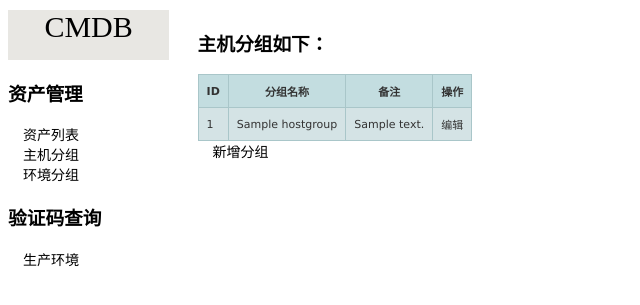
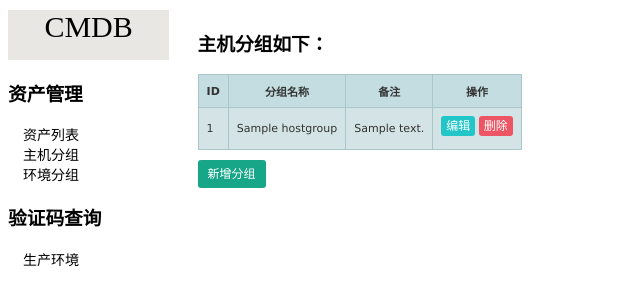
Before and after one commit to blueboay/CMDB, a Django app: page /am/hostgroup in a window 1280 px wide. Shown: the part 68-373 px from the top of the page, without its empty margins (0-640 px from the left). Run offline with Django 3.2, Linux system fonts and the light colour scheme; tables that the repository leaves empty hold one stand-in row (values such as "Sample post").

Commit message:
新增功能

```diff
--- a/AssetManagement/models.py
+++ b/AssetManagement/models.py
@@ -16,6 +16,7 @@ class HostInfo(models.Model):
     Jumpserver = models.BooleanField('是否加入堡垒机')
     Keepass = models.BooleanField('是否记录密码')
     Note = models.CharField('备注信息', max_length=1024, null=True, blank=True)
+    HostGroup = models.CharField('主机分组', max_length=32, default="")
 
     def __str__(self):
         return self.ServerName
--- a/AssetManagement/urls.py
+++ b/AssetManagement/urls.py
@@ -8,4 +8,6 @@ urlpatterns = [
     path('hostgroup', views.hostgroup),
     path('addhostgroup', views.addhostgroup),
     path('addenvgroup', views.addenvgroup),
+    path('edit', views.edithost),
+    path('del', views.delhost),
 ]
--- a/AssetManagement/views.py
+++ b/AssetManagement/views.py
@@ -18,7 +18,8 @@ def hostinfo(request):
     return render(request, 'am/hostInfo.html', {'data': data})
 
 def addhost(request):
-    print(request.POST)
+    envData = models.HostENV.objects.all()
+    hostGroupData = models.HostGroup.objects.all()
     if request.method == "POST":
         data = request.POST
         if "Zabbix" in request.POST:
@@ -56,10 +57,9 @@ def addhost(request):
             Keepass=KeepassDate,
             Note=request.POST["Note"],
         )
-    return render(request, "am/addhost.html")
+    return render(request, "am/addhost.html", {"envData": envData, "hostGroupData": hostGroupData})
 
 def addhostgroup(request):
-    print(request.POST)
     if request.method == "POST":
         data = request.POST
         models.HostGroup.objects.create(
@@ -69,7 +69,6 @@ def addhostgroup(request):
     return render(request, "am/addhostgroup.html")
 
 def addenvgroup(request):
-    print(request.POST)
     if request.method == "POST":
         data = request.POST
         models.HostENV.objects.create(
@@ -77,3 +76,12 @@ def addenvgroup(request):
             Note=request.POST["Note"],
         )
     return render(request, "am/addenvgroup.html")
+
+def edithost(request):
+    if request.method == "GET":
+        n = request.GET
+        data = models.HostGroup.objects.get(id=n["hgroup"])
+        return render(request, "am/edithost.html", {"data": data})
+
+def delhost(request):
+    return HttpResponse("Not")
--- /dev/null
+++ b/static/am/hostgroup.css
@@ -0,0 +1,46 @@
+#edit{
+    background-color: #23c6c8;
+    color: #FFFFFF;
+     margin-bottom: 5px;
+    padding: 1px 5px;
+    font-size: 12px;
+    line-height: 1.5;
+    display: inline-block;
+    vertical-align: middle;
+    cursor: pointer;
+    border-radius: 3px;
+}
+#del{
+    background-color: #ed5565;
+    color: #FFFFFF;
+    margin-bottom: 5px;
+    padding: 1px 5px;
+    font-size: 12px;
+    line-height: 1.5;
+    display: inline-block;
+    vertical-align: middle;
+    cursor: pointer;
+    border-radius: 3px;
+}
+#add{
+    background-color: #18a689;
+    color: #FFFFFF;
+    border-radius: 3px;
+    padding: 5px 10px;
+    font-size: 12px;
+    line-height: 1.5;
+    vertical-align: middle;
+    cursor: pointer;
+    display: inline-block;
+}
+#delall{
+    background-color: #ed5565;
+    color: #FFFFFF;
+    border-radius: 3px;
+    padding: 5px 10px;
+    font-size: 12px;
+    line-height: 1.5;
+    vertical-align: middle;
+    cursor: pointer;
+    display: inline-block;
+}
--- a/templates/am/hostInfo.html
+++ b/templates/am/hostInfo.html
@@ -16,6 +16,7 @@
             <th>超级用户名</th>
             <th>超级用户密码</th>
             <th>使用环境</th>
+            <th>主机分组</th>
             <th>操作系统类型</th>
             <th>操作系统版本</th>
             <th>是否加入监控</th>
@@ -23,6 +24,7 @@
             <th>是否加入堡垒机</th>
             <th>是否记录密码</th>
             <th>备注信息</th>
+            <th>操作</th>
         </tr>
     </thead>
     <tbody>
@@ -35,6 +37,7 @@
                  <td>{{ i.SuperUser }}</td>
                  <td>{{ i.SuperUserPass }}</td>
                  <td>{{ i.Environment }}</td>
+                 <td>{{ i.HostGroup }}</td>
                  <td>{{ i.OSType }}</td>
                  <td>{{ i.OSVersion }}</td>
                  <td>{{ i.Zabbix }}</td>
@@ -42,6 +45,7 @@
                  <td>{{ i.Jumpserver }}</td>
                  <td>{{ i.Keepass }}</td>
                  <td>{{ i.Note }}</td>
+                 <td>编辑</td>
              </tr>
          {% endfor %}
     </tbody>
--- a/templates/am/hostgroup.html
+++ b/templates/am/hostgroup.html
@@ -1,7 +1,8 @@
 {% extends 'index.html' %}
 
 {% block head %}
-<link rel="stylesheet" type="text/css" href="/static/table.css">
+    <link rel="stylesheet" type="text/css" href="/static/table.css">
+    <link rel="stylesheet" type="text/css" href="/static/am/hostgroup.css">
 {% endblock %}
 
 {% block text %}
@@ -17,17 +18,20 @@
     </thead>
     <tbody>
          {% for i in data %}
-             <tr>
+             <tr id="{{ forloop.counter }}">
                  <td>{{ forloop.counter }}</td>
                  <td>{{ i.GroupName }}</td>
                  <td>{{ i.Note }}</td>
-                 <td>编辑</td>
+                 <td>
+                     <a id="edit" href="edit?hgroup={{ i.id }}">编辑</a>
+                     <a id="del" href="del?hgroup={{ i.id }}">删除</a>
+                 </td>
              </tr>
          {% endfor %}
     </tbody>
 </table>
-<div>
-    <a href="/am/addhostgroup">新增分组</a>
+<div style="margin-top: 10px">
+    <a id="add" href="/am/addhostgroup">新增分组</a>
 </div>
 
 <script>
@@ -49,6 +53,11 @@
 
     window.onload=function(){
         altRows('alternatecolor');
+{#        var editBtn = $("[id^=edit_]");#}
+{#        editBtn.on('click', function () {#}
+{#           console.log("test")#}
+{#       })#}
     }
+
 </script>
 {% endblock %}
```
Also changed, not shown: templates/am/addhost.html (+12 -6 lines), templates/am/edithost.html (added, +17 -0 lines), AssetManagement/migrations/0006_hostinfo_hostgroup.py (added).
